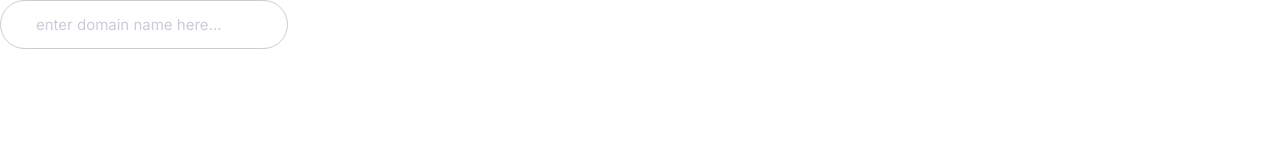
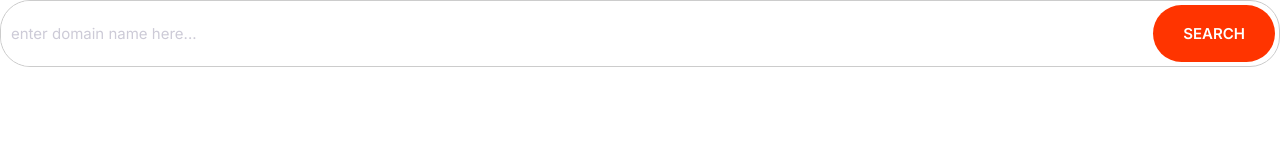
Before and after one commit to jihanyprogram/hosting_test_project, a plain HTML site: page index.html in a window 1280 px wide. Drawn offline with Linux system fonts and the light colour scheme.

Commit message:
Build input-group component.

```diff
--- a/css/styles.css
+++ b/css/styles.css
@@ -4,6 +4,8 @@
   --color-accent: #ff3400;
   --color-headings: #210e6b;
   --color-body: #918ca4;
+  --coler-border: #ccc;
+  --border-radius: 30px;
 }
 
 *,
@@ -240,8 +242,8 @@
 
 /* Inputs */
 .input {
-  border-radius: 30px;
-  border: 1px solid #ccc;
+  border-radius: var(--border-radius);
+  border: 1px solid var(--coler-border);
   color: var(--color-headings);
   font-size: 2rem;
   outline: 0;
@@ -252,6 +254,22 @@
   color: #cdcbd7;
 }
 
+.input-group {
+  border: 1px solid var(--coler-border);
+  border-radius: var(--border-radius);
+  display: flex;
+}
+
+.input-group .input {
+  border: 0;
+  flex-grow: 1;
+  padding: 1.5rem 1rem;
+}
+
+.input-group .btn {
+  margin: 4px;
+}
+
 @media screen and (min-width: 1024px) {
   .input {
     font-size: 1.5rem;
--- a/index.html
+++ b/index.html
@@ -14,6 +14,13 @@
     <link rel="stylesheet" href="css/styles.css" />
   </head>
   <body>
-    <input type="text" class="input" placeholder="enter domain name here..." />
+    <div class="input-group">
+      <input
+        type="text"
+        class="input"
+        placeholder="enter domain name here..."
+      />
+      <button class="btn btn--accent">Search</button>
+    </div>
   </body>
 </html>
```
